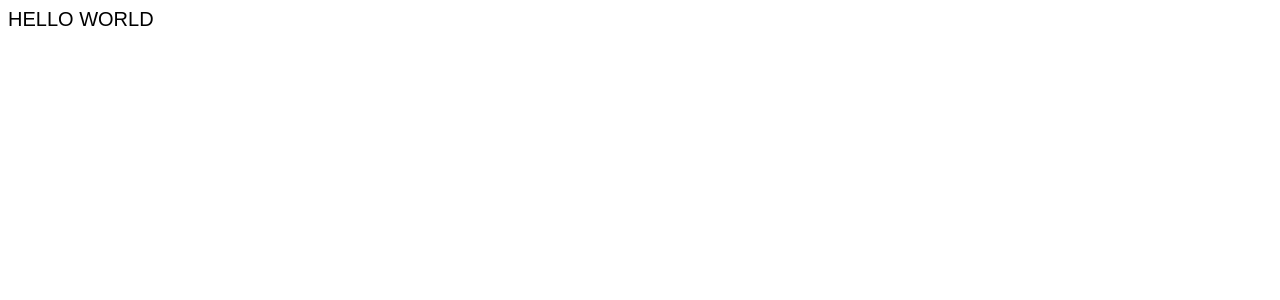
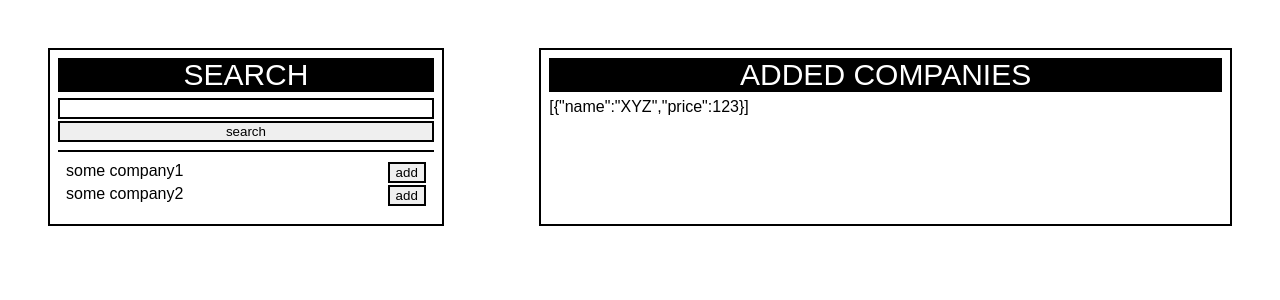
Before and after one commit to lag-of-death/companies, a React (Create React App) app: page / in a window 1280 px wide. Shown: the top 300 px of the page. Built offline with nearby package versions, Linux system fonts and the light colour scheme.

Commit message:
Prepare a basic layout

```diff
--- a/src/App.js
+++ b/src/App.js
@@ -1,15 +1,124 @@
-import React from 'react';
+import React, { Component } from 'react';
 import styled from 'styled-components';
 
-const HelloWorld = styled.div`
-  font-size: 20px;
-  font-family: sans-serif;
+const Container = styled.div`
+  display: flex;
+  flex-direction: column;
+
+  @media(min-width: 768px) {
+    flex-direction: row;
+    padding: 40px;
+  }
 `;
 
-const App = () => (
-  <HelloWorld>
-    HELLO WORLD
-  </HelloWorld>
-);
+const AddedCompanies = styled.div`
+  border: 2px solid black;
+  flex-grow: 4;
+  padding: 8px;
+`;
+
+const FoundCompanies = styled.div`
+  border-top: 2px solid black;
+  margin-top: 8px;
+  padding: 8px;
+`;
+
+const AddedCompaniesHeader = styled.div`
+  background: black;
+  color: white;
+  font-family: sans-serif;
+  font-size: 30px;
+  margin-bottom: 6px;
+  text-align: center;
+`;
+
+const SearchInput = styled.input`
+  border: 2px solid black;
+  margin-bottom: 2px;
+`;
+
+const FoundCompany = styled.div`
+  display: flex;
+  justify-content: space-between;
+  margin-bottom: 2px;
+  margin-top: 2px;
+`;
+
+const SearchCompanyHeader = styled.div`
+  background: black;
+  color: white;
+  font-family: sans-serif;
+  font-size: 30px;
+  margin-bottom: 6px;
+  text-align: center;
+`;
+
+const SearchButton = styled.button`
+  border: 2px solid black;
+`;
+
+const Divider = styled.div`
+  flex-grow: 1;
+`;
+
+const Button = styled.button`
+  border: 2px solid black;
+`;
+
+const CompanyAdder = styled.div`
+  display: flex;
+  flex-direction: column;
+  flex-grow: 2;
+  padding: 8px;
+
+  @media(min-width: 768px) {
+    border: 2px solid black;
+  }
+`;
+
+class App extends Component {
+  constructor(props) {
+    super(props);
+
+    this.state = {
+      companies: [
+        { name: 'XYZ', price: 123 },
+      ],
+    };
+  }
+
+  render() {
+    const { state } = this;
+
+    return (
+      <Container>
+        <CompanyAdder>
+          <SearchCompanyHeader>
+            SEARCH
+          </SearchCompanyHeader>
+          <SearchInput />
+          <SearchButton>search</SearchButton>
+          <FoundCompanies>
+            <FoundCompany>
+              some company1
+              <Button>add</Button>
+            </FoundCompany>
+            <FoundCompany>
+              some company2
+              <Button>add</Button>
+            </FoundCompany>
+          </FoundCompanies>
+        </CompanyAdder>
+        <Divider />
+        <AddedCompanies>
+          <AddedCompaniesHeader>
+            ADDED COMPANIES
+          </AddedCompaniesHeader>
+          {JSON.stringify(state.companies)}
+        </AddedCompanies>
+      </Container>
+    );
+  }
+}
 
 export default App;
--- a/src/index.js
+++ b/src/index.js
@@ -1,9 +1,22 @@
 import React from 'react';
 import ReactDOM from 'react-dom';
+import { createGlobalStyle } from 'styled-components';
 import App from './App';
 import * as serviceWorker from './serviceWorker';
 
-ReactDOM.render(<App />, document.getElementById('root'));
+const GlobalStyle = createGlobalStyle`
+  body {
+    font-family: sans-serif;
+  }
+`;
+
+ReactDOM.render(
+  <React.Fragment>
+    <GlobalStyle />
+    <App />
+  </React.Fragment>,
+  document.getElementById('root'),
+);
 
 // If you want your app to work offline and load faster, you can change
 // unregister() to register() below. Note this comes with some pitfalls.
```
